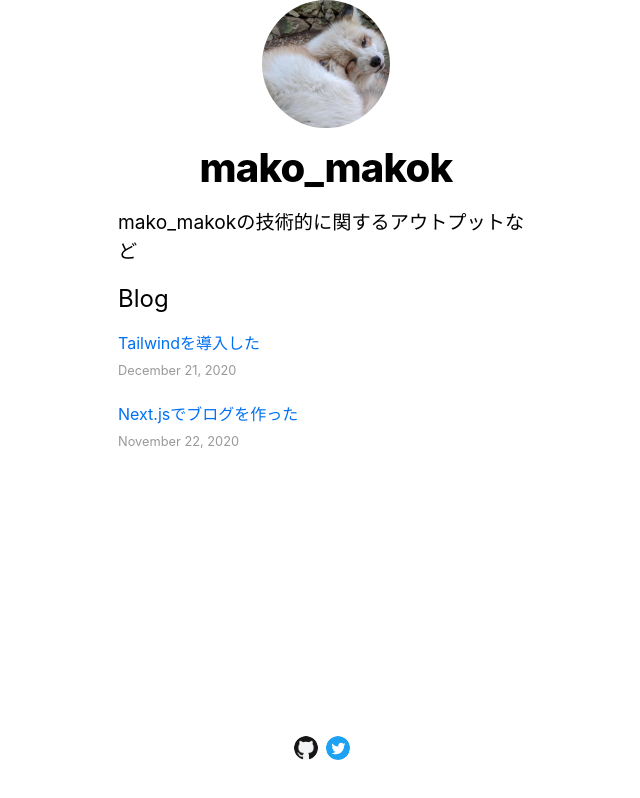
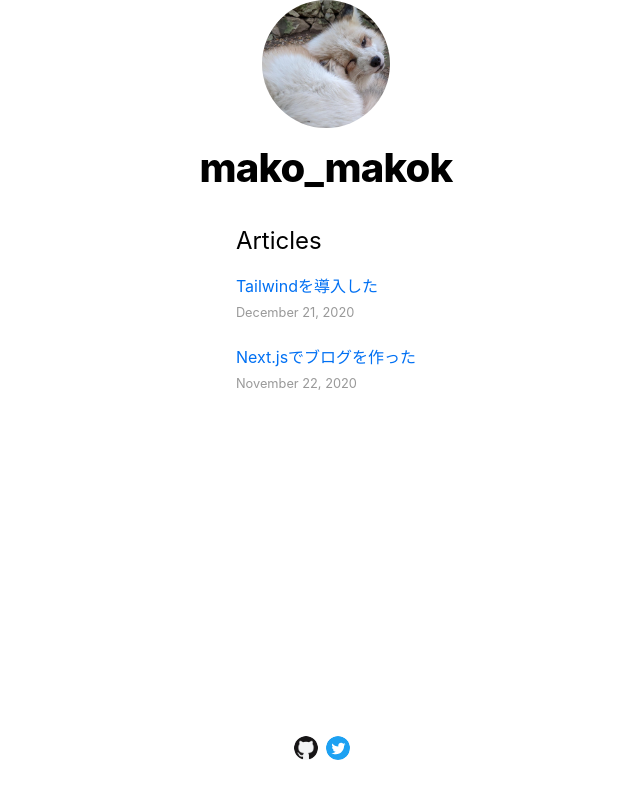
Before and after one commit to mako-makok/mako-makok.blog, a Next.js app: page / in a window 1280 px wide. Shown: the whole page, without its empty margins (314-954 px from the left). Built offline with nearby package versions, Linux system fonts and the light colour scheme; what @tailwindcss/typography would draw is missing.

Commit message:
remove content

```diff
--- a/pages/index.tsx
+++ b/pages/index.tsx
@@ -18,11 +18,8 @@ const Home: FC<Props> = (props) => {
         <Head>
           <title>{SITE_TITLE}</title>
         </Head>
-        <section className={utilStyles.headingMd}>
-          <p>mako_makokの技術的に関するアウトプットなど</p>
-        </section>
         <section>
-          <h2 className={utilStyles.headingLg}>Blog</h2>
+          <h2 className={utilStyles.headingLg}>Articles</h2>
           <PostItemList postDatas={allPostData} />
         </section>
       </Layout>
--- a/styles/utils.module.css
+++ b/styles/utils.module.css
@@ -10,11 +10,6 @@
   font-size: 1.5rem;
   line-height: 1.4;
   margin: 1rem 0;
-}
-
-.headingMd {
-  font-size: 1.2rem;
-  line-height: 1.5;
 }
 
 .borderCircle {
```
